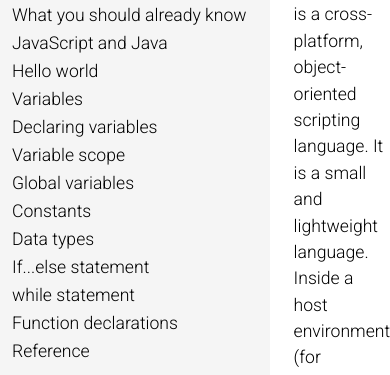
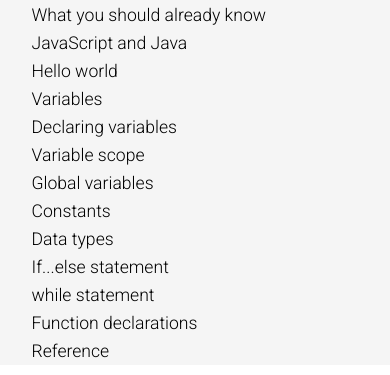
Before and after one commit to michalmaksymow/Html-Css-Microdesigns, a website: page fcc-4-technical-documentation/index.html in a window 390 px wide. Shown: the part 111-486 px from the top of the page. Drawn offline with Linux system fonts and the light colour scheme.

Commit message:
Finish media queries | Technical documentation

```diff
--- a/fcc-4-technical-documentation/sass/_base.scss
+++ b/fcc-4-technical-documentation/sass/_base.scss
@@ -16,10 +16,13 @@
   box-sizing: inherit;
 }
 
+html {
+  font-size: 100%;
+}
+
 body {
   box-sizing: border-box;
   font-family: $font-stack;
-  font-size: 100%;
   font-weight: 400;
 }
 
@@ -36,6 +39,10 @@
     padding: 0.75rem;
     display: flex;
     align-items: center;
+  }
+
+  &-list {
+    list-style-type: none;
   }
 
   &-header-text {
--- a/fcc-4-technical-documentation/sass/_queries.scss
+++ b/fcc-4-technical-documentation/sass/_queries.scss
@@ -1,5 +1,49 @@
 @media only screen and (max-width: 796px) {
+  html {
+    font-size: 90%;
+  }
+
   .navbar {
-    min-width: 270px;
+    min-width: 250px;
   }
 }
+
+@media only screen and (max-width: 668px) {
+  html {
+    font-size: 80%;
+  }
+
+  .navbar {
+    min-width: 230px;
+  }
+}
+
+@media only screen and (max-width: 542px) {
+  html {
+    font-size: 100%;
+  }
+
+  .body-flex {
+    flex-direction: column;
+  }
+
+  .navbar {
+    min-width: auto;
+    height: auto;
+
+    &-header {
+      justify-content: center;
+    }
+
+    &-list {
+      margin: 0 auto;
+      max-width: 90%;
+    }
+  }
+
+  .main {
+    max-height: fit-content;
+    overflow-y: auto;
+    overflow-x: hidden;
+  }
+}
```
Also changed, not shown: fcc-4-technical-documentation/css/style.css.
